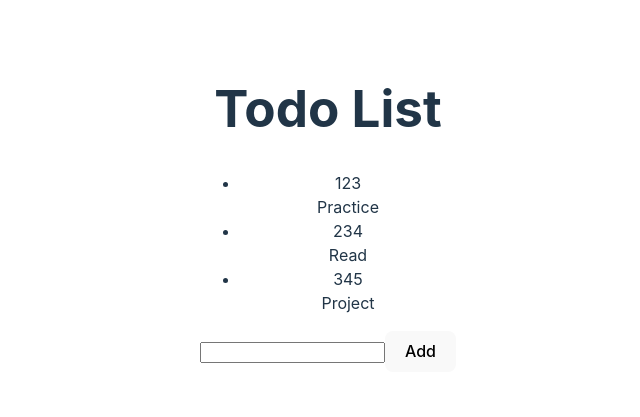
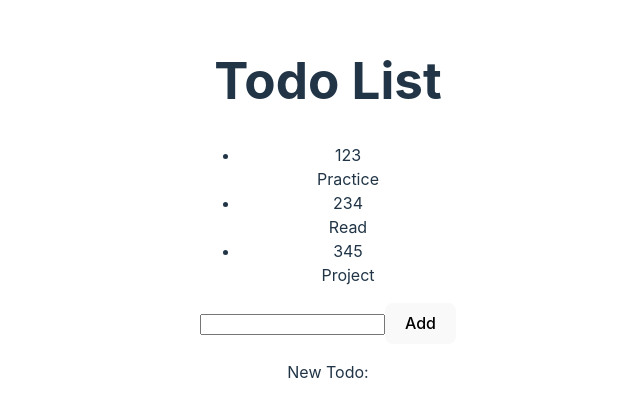
Before and after one commit to nyquil24/react-todo, a React (Vite) app: page / in a window 1280 px wide. Shown: the part 191-608 px from the top of the page, without its empty margins (312-952 px from the left). Built offline with nearby package versions, Linux system fonts and the light colour scheme.

Commit message:
week3 props state and handlers

```diff
--- a/src/App.jsx
+++ b/src/App.jsx
@@ -10,14 +10,15 @@ import AddTodoForm from './AddToForm'
 
 function App() {
   const [count, setCount] = useState(0)
-
+  const [newTodo, setNewTodo] = useState('');
 
   return (
 
     <>
       <h1>Todo List</h1>
       <TodoList/>
-      <AddTodoForm/>
+      <AddTodoForm onAddTodo={setNewTodo}/>
+      <p>New Todo: {newTodo}</p>
     </>
 )}
 export default App;
--- a/src/TodoList.jsx
+++ b/src/TodoList.jsx
@@ -1,3 +1,4 @@
+import TodoListItem from "./TodoListItem";
 
 
 const TodoList = () => {
@@ -22,13 +23,10 @@ const TodoList = () => {
         <>
 
       <ul>
-        {todoList.map(({ id, title}) => (
-        <li key={id}>
-          <span>{id}</span>
-          <br/>
-          <span>{title}</span>
-        </li>
-        ))}
+        {todoList.map((todo) =>
+          <TodoListItem key={todo.id} todo={todo}/>
+        )}
+
     </ul>
     </>
     )}
--- /dev/null
+++ b/src/TodoListItem.jsx
@@ -0,0 +1,15 @@
+const TodoListItem = (props) => {
+
+    const {id, title} = props.todo;
+
+    return(
+        // <li key={id}>
+        <li>
+          <span>{id}</span>
+          <br/>
+          <span>{title}</span>
+        </li>
+    );
+}
+
+export default TodoListItem
```
Also changed, not shown: src/AddTodoForm.jsx (added).
